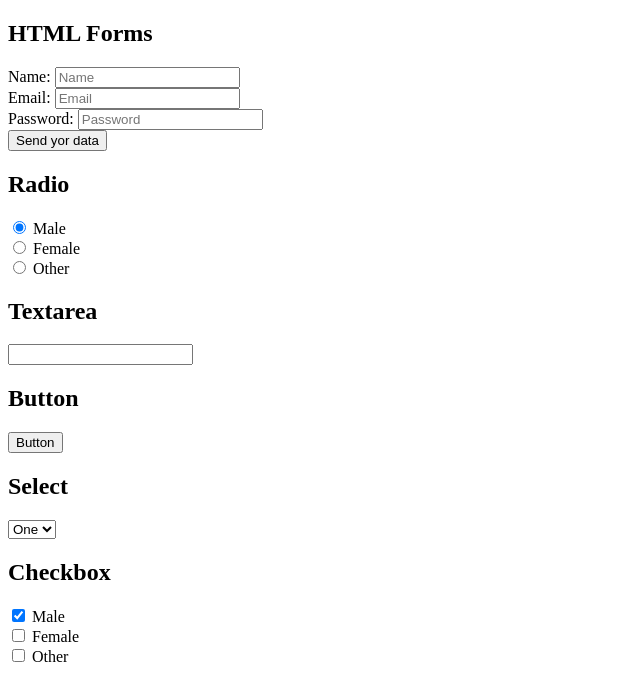
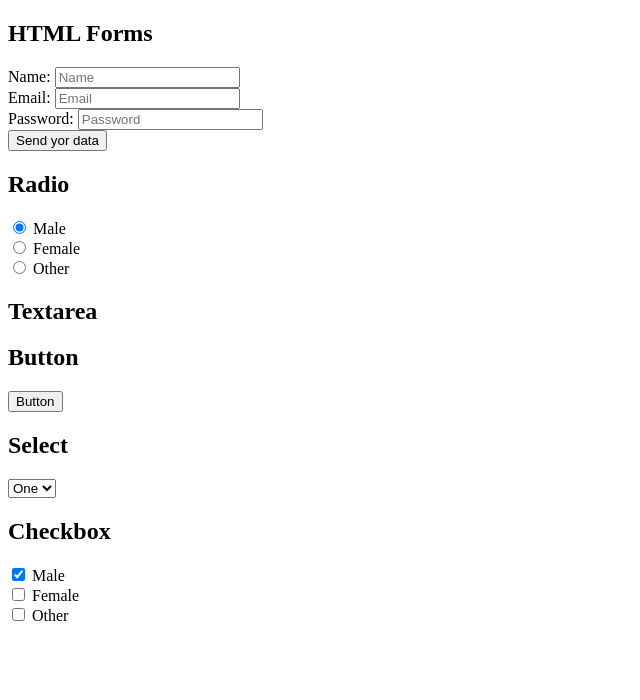
Before and after one commit to AntonChetveryk/HTMLhomework, a plain HTML site: page form.html in a window 1280 px wide. Shown: the whole page, without its empty margins (0-640 px from the left). Drawn offline with Linux system fonts and the light colour scheme.

Commit message:
Fix error

```diff
--- a/form.html
+++ b/form.html
@@ -29,15 +29,15 @@
         <input type="radio" name="gender" value="other"> Other
     </form>
     <h2>Textarea</h2>
-    <input type="textarea" name="textarea"/>
     <h2>Button</h2>
     <button>Button</button>
     <h2>Select</h2>
-    <select name="select" id="">
+    <select name="select" id="one">
         <option>One</option>
         <option>Two</option>
     </select>
     <h2>Checkbox</h2>
+<form>
         <input type="checkbox" name="gender" value="male" checked> Male<br>
         <input type="checkbox" name="gender" value="female"> Female<br>
         <input type="checkbox" name="gender" value="other"> Other
```
